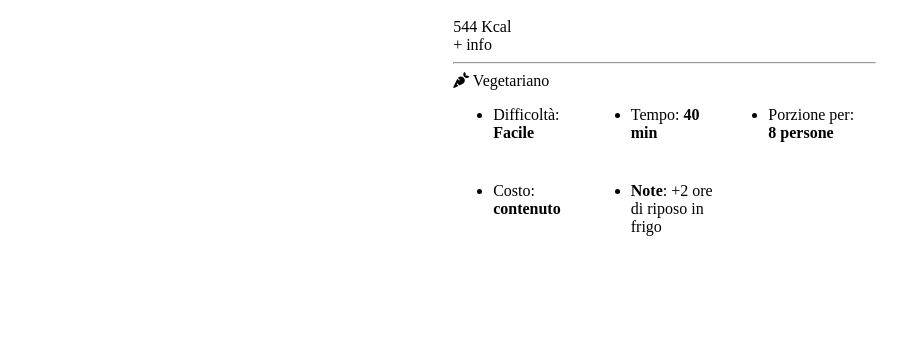
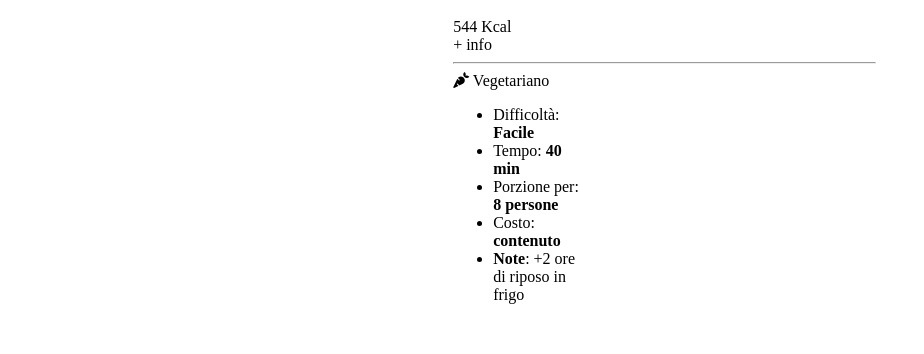
Before and after one commit to veronicacrisafi/htmlcss-responsive-layout, a plain HTML site: page index.html in a window 1280 px wide. Shown: the part 327-681 px from the top of the page, 356-1280 px from the left. Drawn offline with Linux system fonts and the light colour scheme; files that its build step writes are made by us from their sources.

Commit message:
annidati ul e li in quick-notes per la versione tablet

```diff
--- a/css/responsive.css
+++ b/css/responsive.css
@@ -1,3 +1,15 @@
+/*bonus mobile*/
+
+
+
+
+
+
+
+
+
+
+
 /*tablet*/
 
 @media screen and (min-width: 768px) {
@@ -19,8 +31,6 @@
 
     .recipe-origin {
         display: inline-block;
-
-
     }
 
     .recipe-name,
@@ -28,16 +38,17 @@
         font-size: 30px;
     }
 
+    .quick-notes {
         ul {
             display: flex;
             flex-wrap: wrap;
             gap: 40px;
-    }
 
             li {
                 width: calc(100%/3 - 30px);
             }
-
+        }
+    }
 
 
     .btn {
@@ -95,10 +106,21 @@
         display: inline-block;
     }
 
+    .quick-notes {
+        ul {
+            display: block;
+        }
+
+        li {
+            text-align: ;
+        }
+    }
+
     footer {
         display: flex;
         justify-content: space-between;
         text-align: left;
     }
 
+
 }
```
Lines whose indentation alone changed are shown as unchanged.
